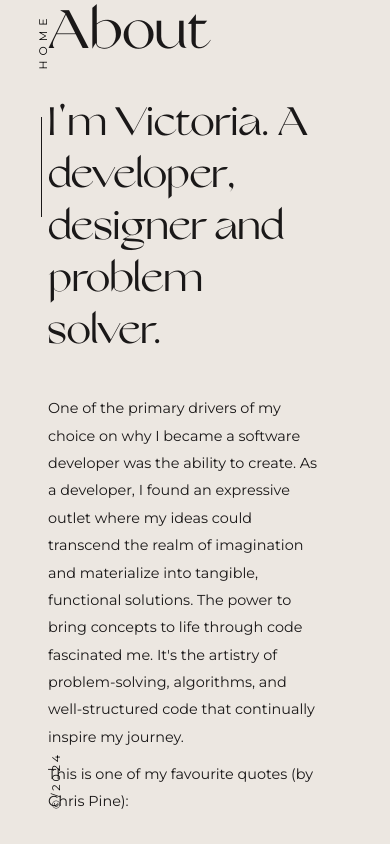
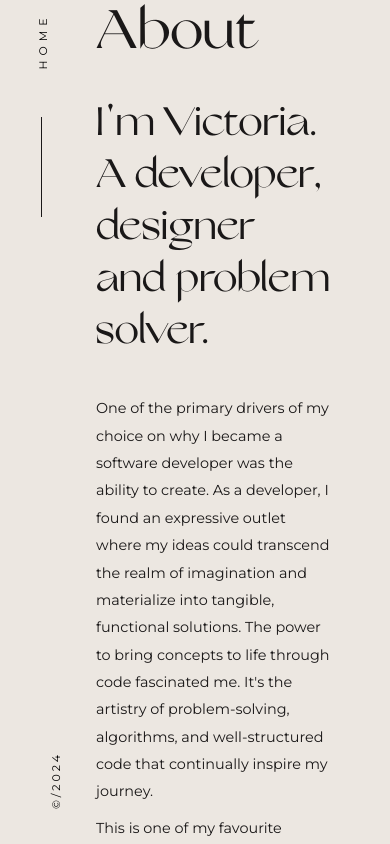
Before and after one commit to victoriakapelush/React-Portfolio-Website, a React (Vite) app: page /about in a window 390 px wide. Shown: the top 844 px of the page. Built offline with nearby package versions, Linux system fonts and the light colour scheme.

Commit message:
Fix responsive design

```diff
--- a/src/style/index.css
+++ b/src/style/index.css
@@ -442,7 +442,7 @@ body {
 
   .about-main-info {
     max-width: 100%;
-    margin-left: 5rem;
+    margin-left: 6rem;
   }
 
   .headers-container {
@@ -479,7 +479,7 @@ body {
 
   .about-main-info {
     max-width: 100%;
-    margin-left: 5rem;
+    margin-left: 6rem;
   }
 
   .headers-container {
@@ -516,7 +516,7 @@ body {
 
   .about-main-info {
     max-width: 100%;
-    margin-left: 5rem;
+    margin-left: 6rem;
   }
 
   .headers-container {
@@ -553,7 +553,7 @@ body {
 
   .about-main-info {
     max-width: 100%;
-    margin-left: 3rem;
+    margin-left: 6rem;
   }
 
   .headers-container {
```
